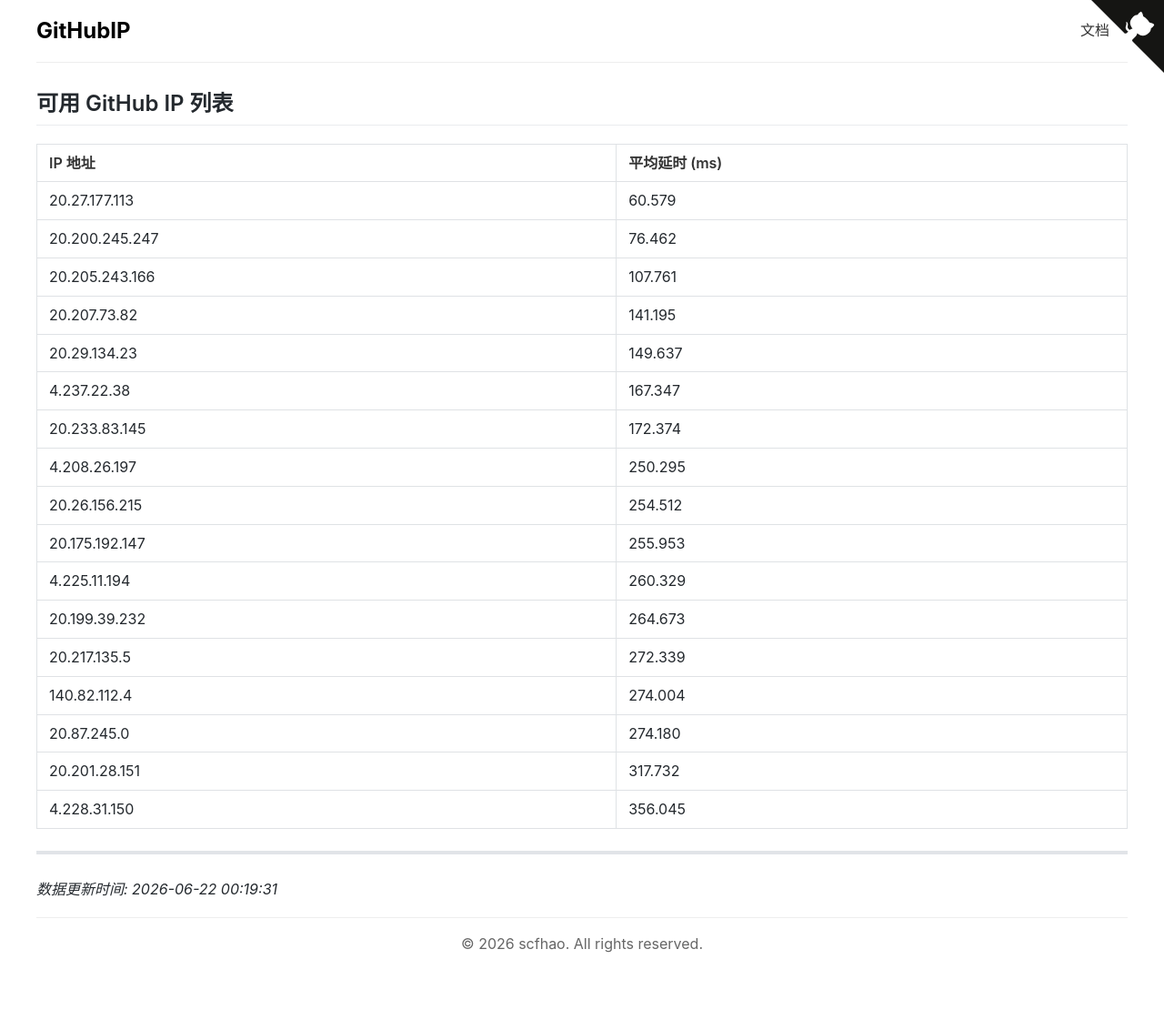
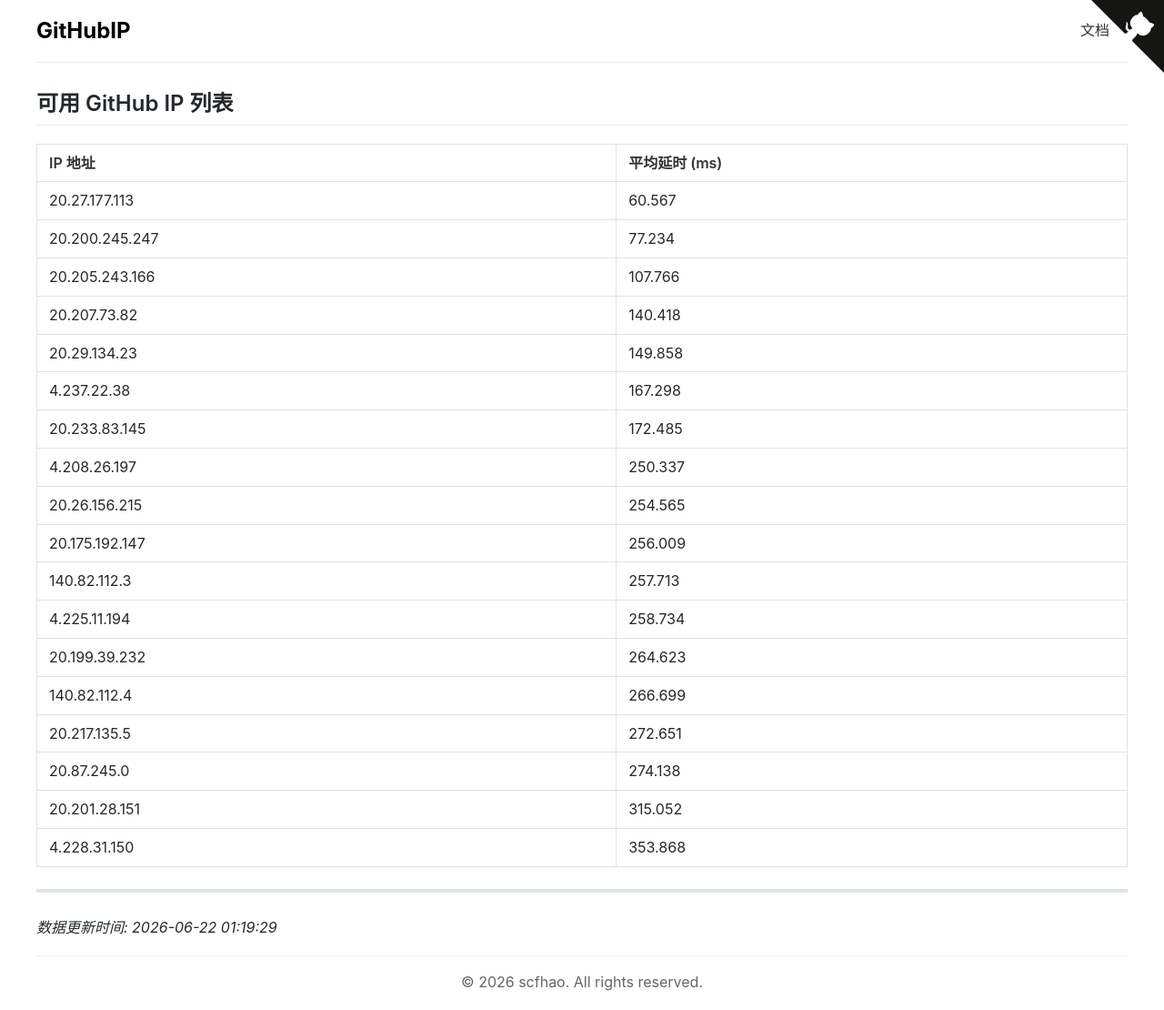
Before and after one commit to scfhao/GitHubIP, a Jekyll site: the page built from index.md, in a window 1280 px wide. Shown: the whole page at 91% size. Built offline with Jekyll 4.4.1, drawn with Linux system fonts in a browser that asks for light colours; before the commit the page ends 1068 px from its top, so only the background shows below that.

Commit message:
自动脚本执行 - 2026-06-22 01:19:29

```diff
--- a/index.md
+++ b/index.md
@@ -1,31 +1,32 @@
 ---
 layout: home
 title: GitHub IP 列表
-date: 2026-06-22 00:19:31
+date: 2026-06-22 01:19:29
 ---
 
 ## 可用 GitHub IP 列表
 
 | IP 地址 | 平均延时 (ms) |
 |---------|--------------|
-| 20.27.177.113 | 60.579 |
-| 20.200.245.247 | 76.462 |
-| 20.205.243.166 | 107.761 |
-| 20.207.73.82 | 141.195 |
-| 20.29.134.23 | 149.637 |
-| 4.237.22.38 | 167.347 |
-| 20.233.83.145 | 172.374 |
-| 4.208.26.197 | 250.295 |
-| 20.26.156.215 | 254.512 |
-| 20.175.192.147 | 255.953 |
-| 4.225.11.194 | 260.329 |
-| 20.199.39.232 | 264.673 |
-| 20.217.135.5 | 272.339 |
-| 140.82.112.4 | 274.004 |
-| 20.87.245.0 | 274.180 |
-| 20.201.28.151 | 317.732 |
-| 4.228.31.150 | 356.045 |
+| 20.27.177.113 | 60.567 |
+| 20.200.245.247 | 77.234 |
+| 20.205.243.166 | 107.766 |
+| 20.207.73.82 | 140.418 |
+| 20.29.134.23 | 149.858 |
+| 4.237.22.38 | 167.298 |
+| 20.233.83.145 | 172.485 |
+| 4.208.26.197 | 250.337 |
+| 20.26.156.215 | 254.565 |
+| 20.175.192.147 | 256.009 |
+| 140.82.112.3 | 257.713 |
+| 4.225.11.194 | 258.734 |
+| 20.199.39.232 | 264.623 |
+| 140.82.112.4 | 266.699 |
+| 20.217.135.5 | 272.651 |
+| 20.87.245.0 | 274.138 |
+| 20.201.28.151 | 315.052 |
+| 4.228.31.150 | 353.868 |
 
 ---
 
-*数据更新时间: 2026-06-22 00:19:31*
+*数据更新时间: 2026-06-22 01:19:29*
```
